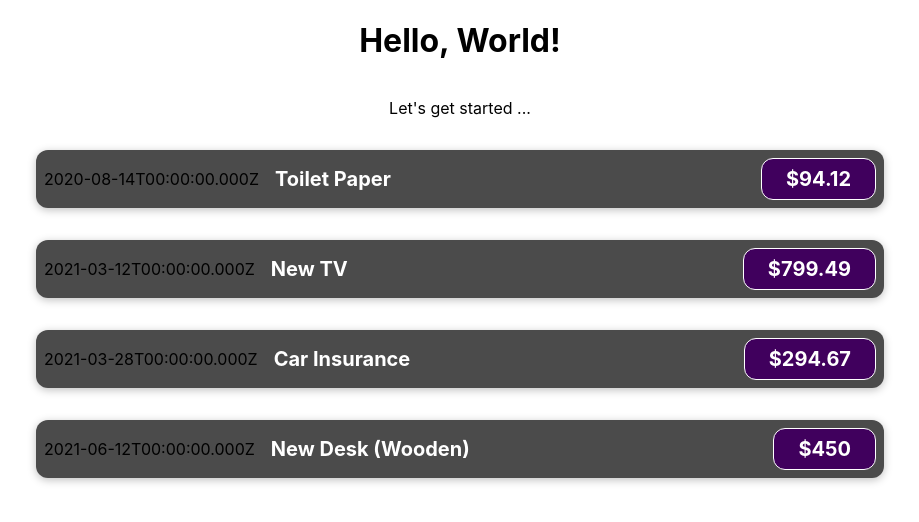
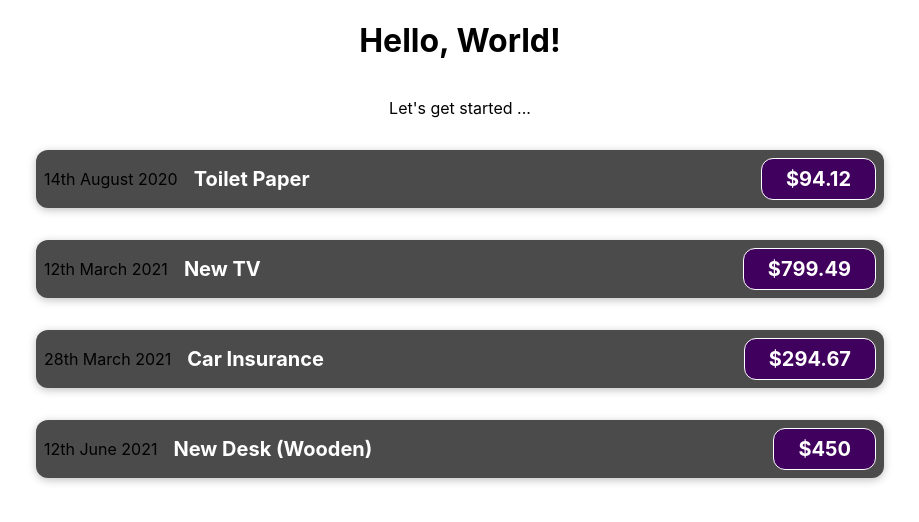
Before and after one commit to robcrusoe/w13-een, a React (Create React App) app: page / in a window 1280 px wide. Shown: the top 522 px of the page, without its empty margins (180-1099 px from the left). Built offline with nearby package versions, Linux system fonts and the light colour scheme.

Commit message:
Uses `date-fns` to format dates

```diff
--- a/package.json
+++ b/package.json
@@ -6,6 +6,7 @@
     "@testing-library/jest-dom": "^5.14.1",
     "@testing-library/react": "^11.2.7",
     "@testing-library/user-event": "^12.8.3",
+    "date-fns": "^2.22.1",
     "react": "^17.0.2",
     "react-dom": "^17.0.2",
     "react-scripts": "4.0.3",
--- a/src/components/ExpenseItem.js
+++ b/src/components/ExpenseItem.js
@@ -1,8 +1,10 @@
 import React from 'react';
 import classes from './ExpenseItem.module.css';
 
+import { format } from 'date-fns';
+
 const ExpenseItem = (props) => {
-  const expenseDate = props.item.date.toISOString();
+  const expenseDate = format(props.item.date, 'do MMMM yyyy');
   const expenseTitle = props.item.title;
   const expenseAmount = props.item.amount;
 
```
Also changed, not shown: 1 other file (tests, documents, lock files or other folders).
